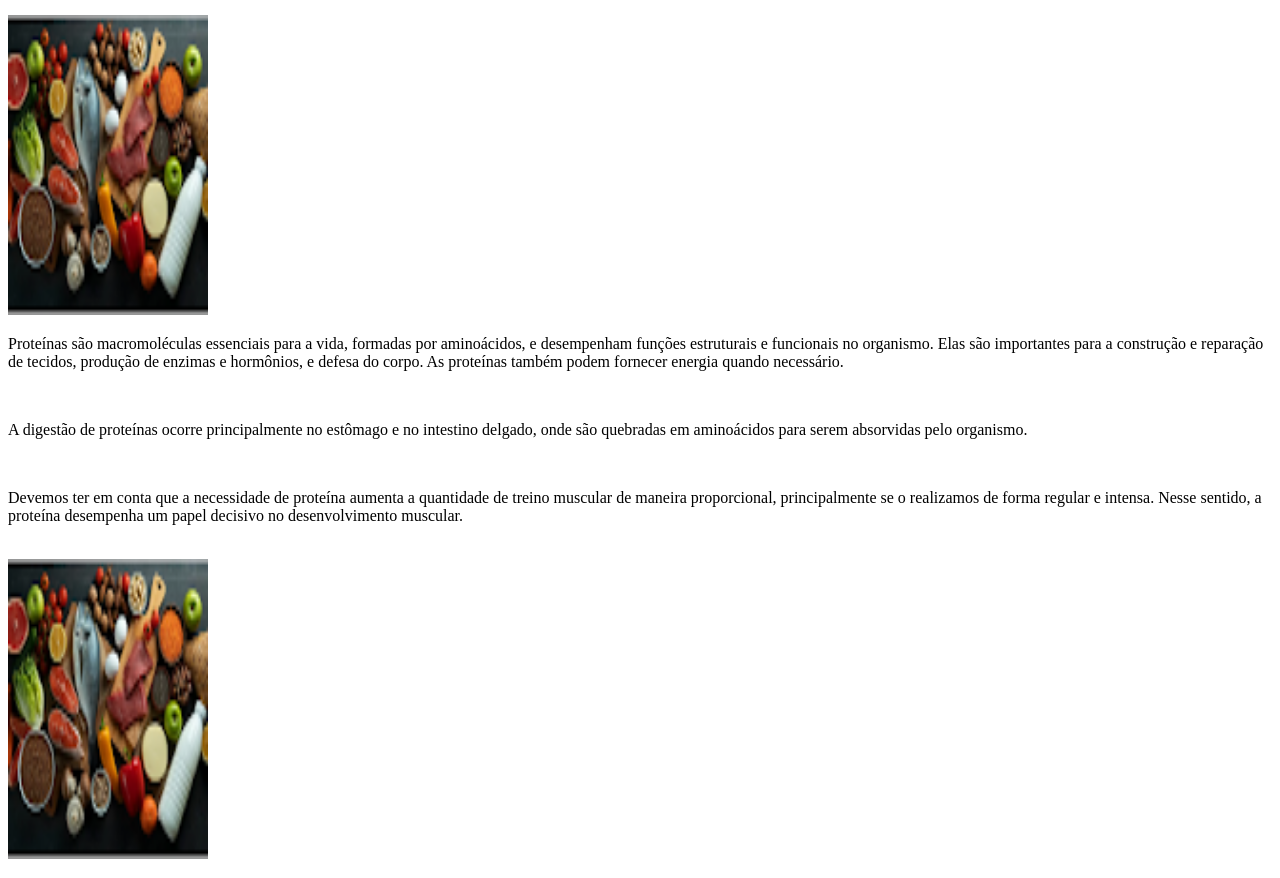
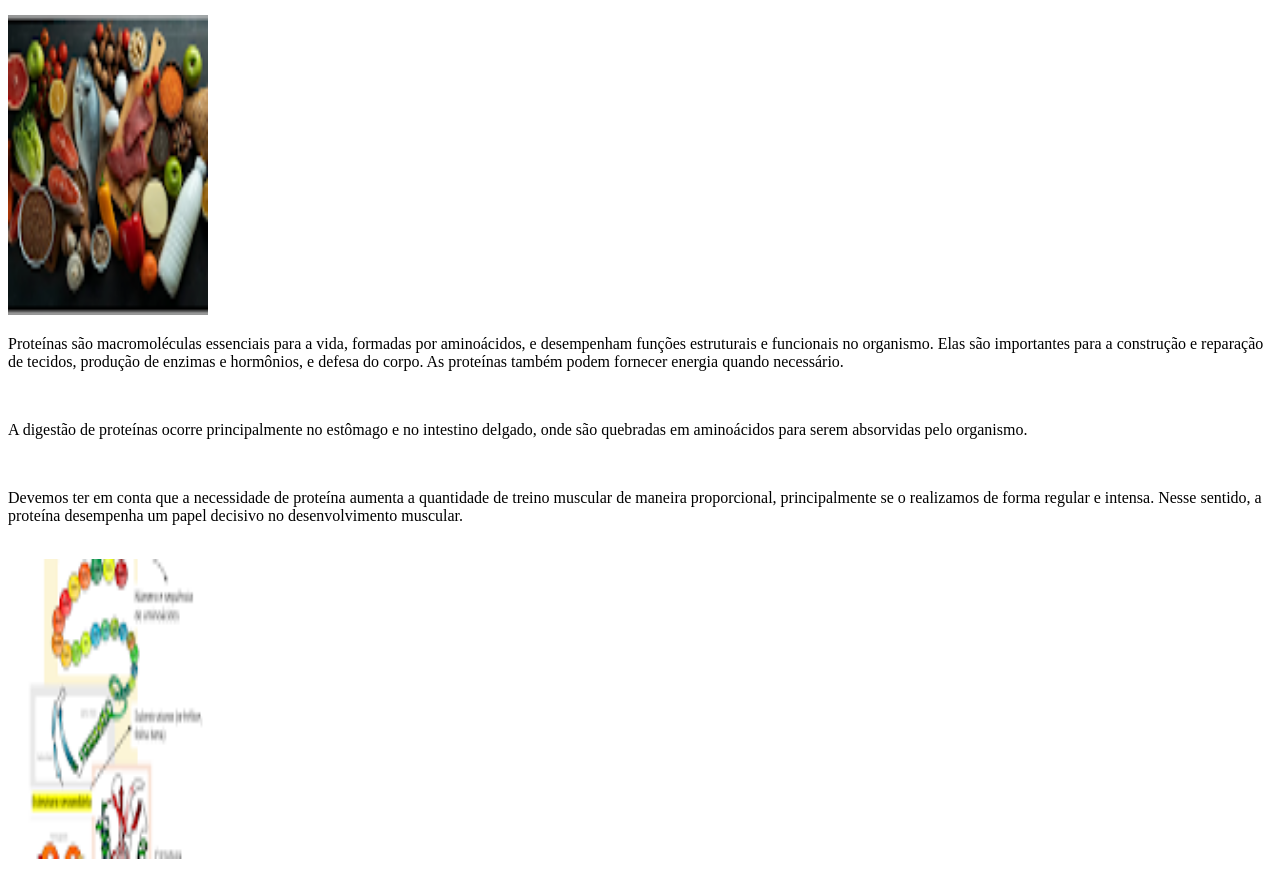
Before and after one commit to samanthafariapires/exerc-cio2, a plain HTML site: page index.html in a window 1280 px wide. Shown: the part 160-1038 px from the top of the page. Drawn offline with Linux system fonts and the light colour scheme.

Commit message:
25 de junho

```diff
--- a/index.html
+++ b/index.html
@@ -18,7 +18,7 @@
 <br>
 <p>Devemos ter em conta que a necessidade de proteína aumenta a quantidade de treino muscular de maneira proporcional, principalmente se o realizamos de forma regular e intensa. Nesse sentido, a proteína desempenha um papel decisivo no desenvolvimento muscular.</p>
 <br>
-<img src="imagem1.png" width="200px" height="300px">
+<img src="imagem2.png" width="200px" height="300px">
 <br>
 <br>
 <iframe width="560" height="315" src="https://www.youtube.com/embed/tg07aYlF9LU?si=M-JZLR9Os_y-l79E" title="YouTube video player" frameborder="0" allow="accelerometer; autoplay; clipboard-write; encrypted-media; gyroscope; picture-in-picture; web-share" referrerpolicy="strict-origin-when-cross-origin" allowfullscreen></iframe>
```
